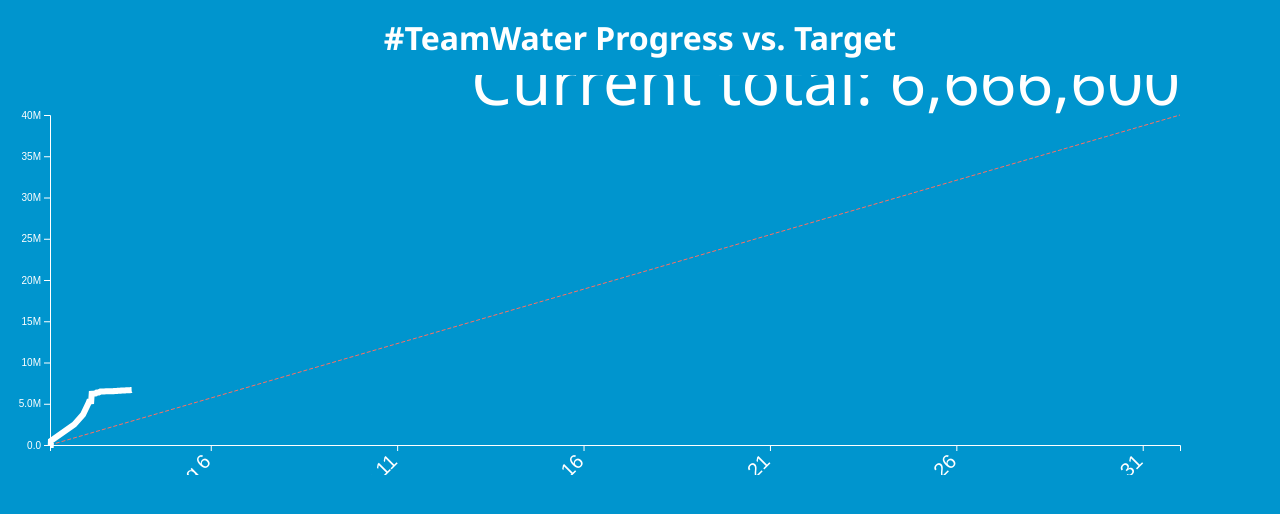
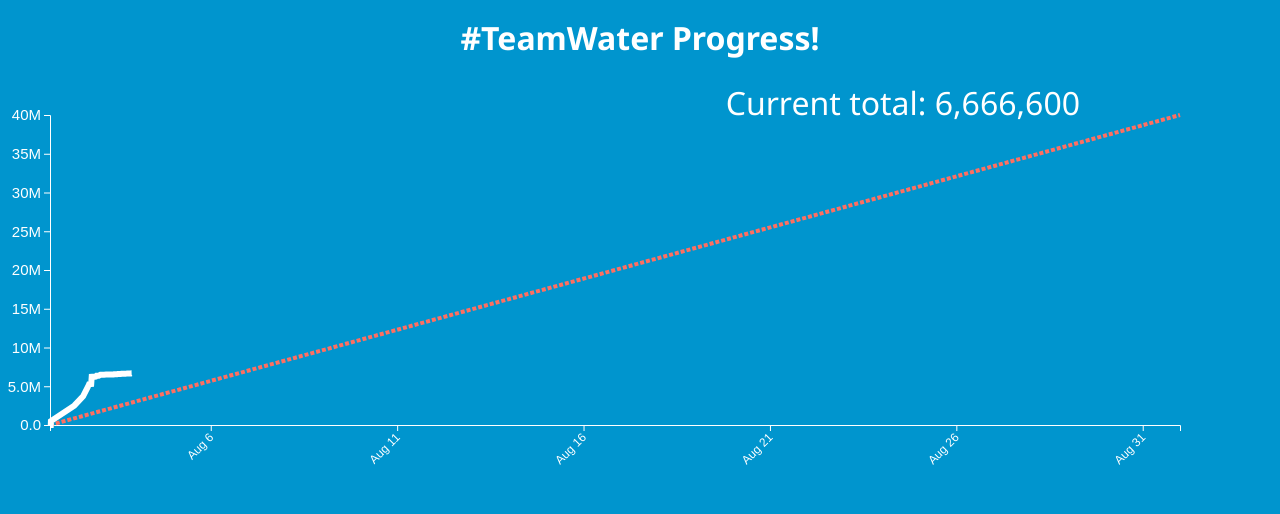
Before and after one commit to rross101/waterworm, a plain HTML site: page index.html in a window 1280 px wide. Drawn offline with nearby package versions, Linux system fonts and the light colour scheme.

Commit message:
Formatting

```diff
--- a/assets/chart.js
+++ b/assets/chart.js
@@ -2,7 +2,7 @@
 
 // select SVG and set up margins
 const svg = d3.select("#chart"),
-      margin = { top: 40, right: 100, bottom: 30, left: 50 },
+      margin = { top: 40, right: 100, bottom: 50, left: 50 },
       width  = svg.node().clientWidth  - margin.left - margin.right,
       height = svg.node().clientHeight - margin.top  - margin.bottom;
 
@@ -43,17 +43,18 @@ function initChart() {
 
   // current total text (top-right, outside plotting area)
   totalText = svg.append("text")
-    .attr("x", width + margin.left + margin.right - 100)
-    .attr("y", margin.top - 10)
+    .attr("x", width + margin.left + margin.right - 200)
+    .attr("y", margin.top)
     .attr("text-anchor", "end")
-    .attr("font-size", "64px")
+    .attr("font-size", "2em")
     .attr("fill", "white");
 
   // static target line
   targetLine = g.append("path")
     .attr("fill", "none")
     .attr("stroke", "#FF6F61")
-    .attr("stroke-dasharray", "4 2");
+    .attr("stroke-dasharray", "4 2")
+    .attr("stroke-width", 4);
 
   // dynamic progress worm
   progressLine = g.append("path")
@@ -78,13 +79,15 @@ function updateChart(data) {
       .attr("transform", "rotate(-45)")
       .attr("dx", "-0.6em")
       .attr("dy", "0.2em")
-      .style("font-size", "2em");
+      .style("font-size", "1.2em");
 
   yAxis.call(
     d3.axisLeft(yScale)
       .ticks(8)
       .tickFormat(d3.format(".2s"))
-  );
+  )
+    .selectAll("text")
+    .style("font-size", "1.5em");
 
   // target line data
   const targetData = [
--- a/index.html
+++ b/index.html
@@ -29,7 +29,7 @@
   </style>
 </head>
 <body>
-  <h1>#TeamWater Progress vs. Target</h1>
+  <h1>#TeamWater Progress!</h1>
   <svg id="chart"></svg>
   <script src="assets/chart.js"></script>
 </body>
```
